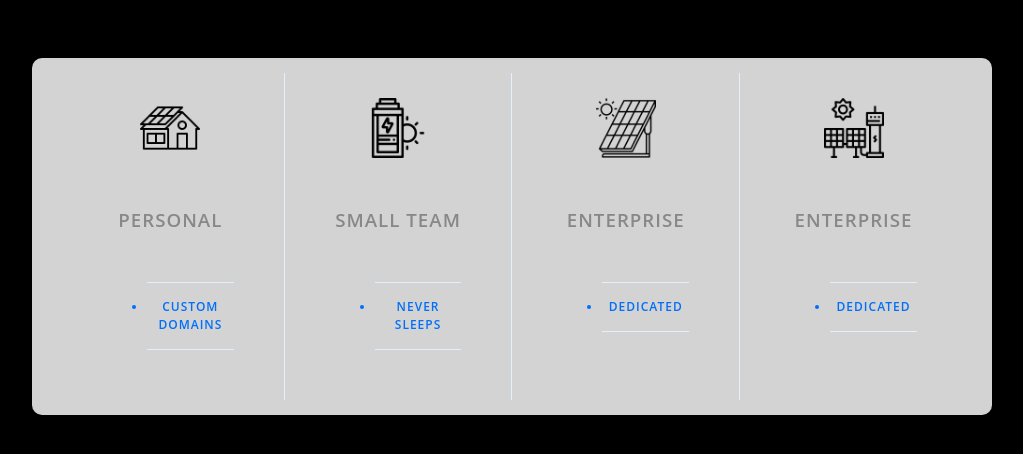
After one commit to ticoabc/phpbasico, a PHP site: page /2.layout.php in a window 1280 px wide. The commit adds this page. Shown: the top 454 px of the page, without its empty margins (128-1151 px from the left). Run offline with PHP 8.4, Linux system fonts and the light colour scheme.

Commit message:
Changes to be committed: 	modified:   calculo/webapp2/calc_teste_back2.php 	new file:   webapp_teste/2.layout.php 	new file:   webapp_teste/img/0.area.png 	new file:   webapp_teste/img/0.bat_sol.png 	new file:   webapp_teste/img/0.bat_sol_color.png 	new file:   webapp_teste/img/0.painel.png 	new file:   webapp_teste/img/0.painel_bat.png 	new file:   webapp_teste/img/0.payback.png 	new file:   webapp_teste/img/1.bat_sol_pb.png 	new file:   webapp_teste/img/1.painel.png 	new file:   webapp_teste/img/1.painel_bat.png 	new file:   webapp_teste/img/1.payback.png 	new file:   webapp_teste/img/2.painel.png 	new file:   webapp_teste/img/2.payback.png 	new file:   webapp_teste/img/ciclo.png 	new file:   webapp_teste/img/placa_cel.png 	modified:   webapp_teste/index.php 	modified:   webapp_teste/layout.php

```diff
--- a/calculo/webapp2/calc_teste_back2.php
+++ b/calculo/webapp2/calc_teste_back2.php
@@ -49,7 +49,7 @@
     <body class="center">
         <div>
             <a href="calc_teste2.php">
-            <img alt="" src="img\home.png" width="60" height="50"></a><br><br>
+            <img alt="" src="img\home.png" width="50" height="50"></a><br><br>
             <?php
                 #########Constantes Provisórias##########
                 #      Padrão de Entrada = 2 Fases      #
--- /dev/null
+++ b/webapp_teste/2.layout.php
@@ -0,0 +1,222 @@
+<!DOCTYPE html>
+<html lang="PT-br">
+    <head>
+        <meta charset="UTF-8">
+        <meta http-equiv="X-UA-Compatible" content="IE=edge">
+        <meta name="viewport" content="width=device-width, initial-scale=1.0">
+        <title>Teste de Layout</title>
+        <style>
+            html {
+                background-color: black;
+                box-sizing: border-box;
+                font-family: 'Open Sans', sans-serif;
+            }
+
+            *, *:before, *:after {
+                box-sizing: inherit;
+            }
+
+            .background {
+                background-color: black;
+                padding: 0 25px 25px;
+                position: relative;
+                width: 100%;
+            }
+
+            .background::after {
+                /*content: '';
+                background: #60a9ff;
+                background: -moz-linear-gradient(top, #60a9ff 0%, #4394f4 100%);
+                background: -webkit-linear-gradient(top, #60a9ff 0%,#4394f4 100%);
+                background: linear-gradient(to bottom, #60a9ff 0%,#4394f4 100%);
+                filter: progid:DXImageTransform.Microsoft.gradient( startColorstr='#60a9ff', endColorstr='#4394f4',GradientType=0 );*/
+                background-color: black;
+                height: 350px;
+                left: 0;
+                position: absolute;
+                top: 0;
+                width: 100%;
+                z-index: 1;
+            }
+
+            @media (min-width: 900px) {
+            .background {
+                padding: 0 0 25px;
+            }
+            }
+
+            .container {
+                margin: 0 auto;
+                padding: 50px 0 0;
+                max-width: 960px;
+                width: 100%;
+            }
+
+            .panel {
+                /*background-color: #fff;*/
+                background-color: #D3D3D3;
+                border-radius: 10px;
+                padding: 15px 25px;
+                position: relative;
+                width: 100%;
+                z-index: 10;
+            }
+
+            .pricing-table {
+                box-shadow: 0px 10px 13px -6px rgba(0, 0, 0, 0.08),
+                            0px 20px 31px 3px rgba(0, 0, 0, 0.09),
+                            0px 8px 20px 7px rgba(0, 0, 0, 0.02);
+                display: flex;
+                flex-direction: column;
+            }
+
+            @media (min-width: 900px) {
+            .pricing-table {
+                flex-direction: row;
+            }
+            }
+
+            .pricing-table * {
+                text-align: center;
+                text-transform: uppercase;
+            }
+
+            .pricing-plan {
+                border-bottom: 1px solid #e1f1ff;
+                padding: 25px;
+            }
+
+            .pricing-plan:last-child {
+                border-bottom: none;
+            }
+
+            @media (min-width: 900px) {
+            .pricing-plan {
+                border-bottom: none;
+                border-right: 1px solid #e1f1ff;
+                flex-basis: 100%;
+                padding: 25px 50px;
+            }
+
+            .pricing-plan:last-child {
+                border-right: none;
+            }
+            }
+
+            .pricing-img {
+                margin-bottom: 25px;
+                max-width: 100%;
+            }
+
+            .pricing-header {
+                color: #888;
+                font-weight: 600;
+                letter-spacing: 1px;
+            }
+
+            .pricing-features {
+                color: #016FF9;
+                font-weight: 600;
+                letter-spacing: 1px;
+                margin: 50px 0 25px;
+            }
+
+            .pricing-features-item {
+                border-top: 1px solid #e1f1ff;
+                font-size: 12px;
+                line-height: 1.5;
+                padding: 15px 0;
+            }
+
+            .pricing-features-item:last-child {
+                border-bottom: 1px solid #e1f1ff;
+            }
+
+            .pricing-price {
+                color: #016FF9;
+                display: block;
+                font-size: 32px;
+                font-weight: 700;
+            }
+
+            .pricing-button {
+                border: 1px solid #9dd1ff;
+                border-radius: 10px;
+                color: #348EFE;
+                display: inline-block;
+                margin: 25px 0;
+                padding: 15px 35px;
+                text-decoration: none;
+                transition: all 150ms ease-in-out;
+            }
+
+            .pricing-button:hover,
+            .pricing-button:focus {
+                background-color: #e1f1ff;
+            }
+
+            .pricing-button.is-featured {
+                background-color: #48aaff;
+                color: #fff;
+            }
+
+            .pricing-button.is-featured:hover,
+            .pricing-button.is-featured:active {
+                background-color: #269aff;
+            }
+        </style>
+    </head>
+    <body>
+        <div class="background">
+            <div class="container">
+                <div class="panel pricing-table">
+
+                    <div class="pricing-plan">
+                        <img src="img/0.area.png" alt="" class="pricing-img" width="60" height="60">
+                        <h3 class="pricing-header">Personal</h3>
+                        <ul class="pricing-features">
+                        <li class="pricing-features-item">Custom domains</li>
+                        <!--<li class="pricing-features-item">Sleeps after 30 mins of inactivity</li>-->
+                        </ul>
+                        <!--<span class="pricing-price">Free</span>-->
+                        <!--<a href="#/" class="pricing-button">Sign up</a>-->
+                    </div>
+
+                    <div class="pricing-plan">
+                    <img src="img/0.bat_sol.png" alt="" class="pricing-img" width="60" height="60">
+                        <h3 class="pricing-header">Small team</h3>
+                        <ul class="pricing-features">
+                        <li class="pricing-features-item">Never sleeps</li>
+                        <!--<li class="pricing-features-item">Multiple workers for more powerful apps</li>-->
+                        </ul>
+                        <!--<span class="pricing-price">$150</span>-->
+                        <!--<a href="#/" class="pricing-button is-featured">Free trial</a>-->
+                    </div>
+
+                    <div class="pricing-plan">
+                    <img src="img/0.painel.png" alt="" class="pricing-img" width="60" height="60">
+                        <h3 class="pricing-header">Enterprise</h3>
+                        <ul class="pricing-features">
+                        <li class="pricing-features-item">Dedicated</li>
+                        <!--<li class="pricing-features-item">Simple horizontal scalability</li>-->
+                        </ul>
+                        <!--<span class="pricing-price">$400</span>-->
+                        <!--<a href="#/" class="pricing-button">Free trial</a>-->
+                    </div>
+
+                    <div class="pricing-plan">
+                    <img src="img/1.painel_bat.png" alt="" class="pricing-img" width="60" height="60">
+                        <h3 class="pricing-header">Enterprise</h3>
+                        <ul class="pricing-features">
+                        <li class="pricing-features-item">Dedicated</li>
+                        <!--<li class="pricing-features-item">Simple horizontal scalability</li>-->
+                        </ul>
+                        <!--<span class="pricing-price">$400</span>-->
+                        <!--<a href="#/" class="pricing-button">Free trial</a>-->
+                    </div>
+
+                </div>
+            </div>
+        </div>
+    </body>
+</html>
```
Also changed, not shown: webapp_teste/index.php (+55 -19 lines), webapp_teste/layout.php (+35 -16 lines), webapp_teste/img/0.area.png (added), webapp_teste/img/0.bat_sol.png (added), webapp_teste/img/0.bat_sol_color.png (added), webapp_teste/img/0.painel.png (added), webapp_teste/img/0.painel_bat.png (added), webapp_teste/img/0.payback.png (added), webapp_teste/img/1.bat_sol_pb.png (added), webapp_teste/img/1.painel.png (added), webapp_teste/img/1.painel_bat.png (added), webapp_teste/img/1.payback.png (added), webapp_teste/img/2.painel.png (added), webapp_teste/img/2.payback.png (added), 2 more files.
